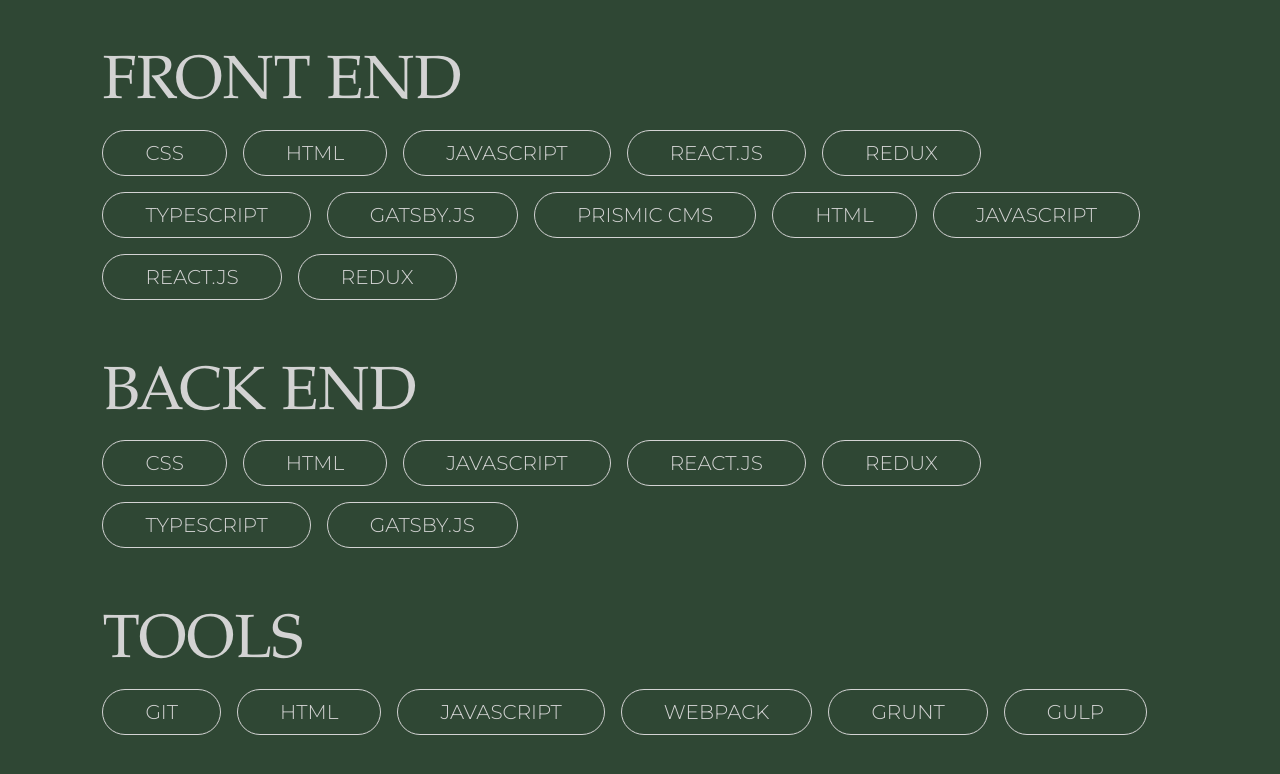
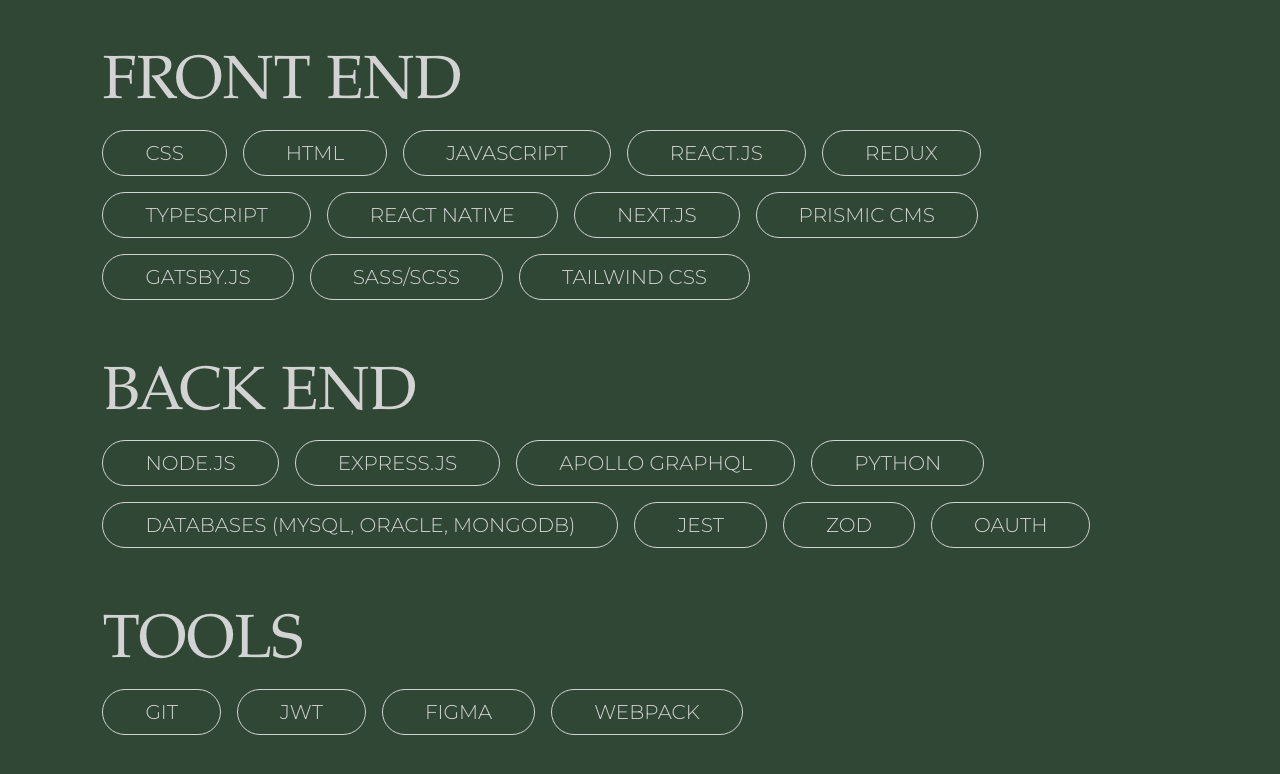
Before and after one commit to ColeInc/personal-portfolio-nextjs, a Next.js app: page /about in a window 1280 px wide. Shown: the part 1803-2577 px from the top of the page. Built offline with nearby package versions, Linux system fonts and the light colour scheme.

Commit message:
RotateArcText missing style glitch patch

```diff
--- a/components/about/TechStack.tsx
+++ b/components/about/TechStack.tsx
@@ -12,21 +12,30 @@
             "react.js",
             "redux",
             "typescript",
+            "react native",
+            "next.js",
+            "prismic CMS",
             "gatsby.js",
-            "prismic CMS",
-            "html",
-            "javascript",
-            "react.js",
-            "redux",
+            "SASS/SCSS",
+            "Tailwind CSS",
         ],
     },
     {
         name: "Back End",
-        techList: ["css", "html", "javascript", "react.js", "redux", "typescript", "gatsby.js"],
+        techList: [
+            "node.js",
+            "express.js",
+            "Apollo GraphQL",
+            "Python",
+            "databases (MySQL, Oracle, MongoDB)",
+            "Jest",
+            "Zod",
+            "OAuth",
+        ],
     },
     {
         name: "Tools",
-        techList: ["git", "html", "javascript", "webpack", "grunt", "gulp"],
+        techList: ["git", "jwt", "figma", "webpack"],
     },
 ];
 
--- a/components/footer/Footer.tsx
+++ b/components/footer/Footer.tsx
@@ -31,16 +31,28 @@
 
             <div className="flex justify-between items-end w-full bottom-0 px-6 pb-6 sm:px-12 sm:pb-12">
                 <div className="flex flex-col sm:flex-row justify-between sm:w-[35vw] xl:w-[24vw] font-sans text-base sm:text-[21px] font-extralight underline underline-offset-2 sm:underline-offset-4 decoration-[.5px] sm:decoration-1">
-                    <a className="pb-[3px] sm:pb-0 hover:text-secondary-hover-color" href="https://github.com/ColeInc">
+                    <a
+                        className="pb-[3px] sm:pb-0 hover:text-secondary-hover-color"
+                        href="https://github.com/ColeInc"
+                        target="_blank"
+                        rel="noopener noreferrer"
+                    >
                         GITHUB
                     </a>
                     <a
                         className="pb-[3px] sm:pb-0 hover:text-secondary-hover-color"
                         href="https://linkedin.com/in/cole-mcconnell"
+                        target="_blank"
+                        rel="noopener noreferrer"
                     >
                         LINKEDIN
                     </a>
-                    <a className=" hover:text-secondary-hover-color" href="https://twitter.com/developer_cole">
+                    <a
+                        className=" hover:text-secondary-hover-color"
+                        href="https://twitter.com/developer_cole"
+                        target="_blank"
+                        rel="noopener noreferrer"
+                    >
                         TWITTER
                     </a>
                 </div>
--- a/components/landingPage/SelectedWorksItem.tsx
+++ b/components/landingPage/SelectedWorksItem.tsx
@@ -18,7 +18,7 @@
     );
 
     return (
-        <div className="flex justify-between pt-4 pb-3 md:py-6 border-t border-secondary-color group hover:border-secondary-hover-color hover:text-secondary-hover-color hover:fill-secondary-hover-color highlight-top-border last:border-b last:border-secondary-color last:hover:border-b cursor-pointer">
+        <div className="flex justify-between pt-4 pb-3 md:py-6 border-t border-secondary-color group hover:border-secondary-hover-color hover:text-secondary-hover-color hover:fill-secondary-hover-color highlight-top-border last:border-b last:border-secondary-color last:hover:border-b">
             <div className="flex flex-col justify-between md:pr-6 w-full">
                 <h1 className="text-3xl sm:text-[40px] xl:text-6xl group-hover:!font-gray-300 !leading-[.75] md:pb-6">
                     {props.data.name.toUpperCase()}
--- a/components/navBar/NavBar.tsx
+++ b/components/navBar/NavBar.tsx
@@ -1,5 +1,4 @@
 import Link from "next/link";
-import Image from "next/image";
 import { useState } from "react";
 import Theme from "../../models/Theme";
 import { themeColors } from "../../styles/themeColors";
--- a/components/projects/ProjectItem.tsx
+++ b/components/projects/ProjectItem.tsx
@@ -18,7 +18,7 @@
     );
 
     return (
-        <div className="flex justify-between pt-4 pb-3 md:py-8 xl:py-14 border-t border-secondary-color group hover:border-secondary-hover-color hover:text-secondary-hover-color hover:fill-secondary-hover-color highlight-top-border last:border-b last:border-secondary-color last:hover:border-b cursor-pointer">
+        <div className="flex justify-between pt-4 pb-3 md:py-8 xl:py-14 border-t border-secondary-color group hover:border-secondary-hover-color hover:text-secondary-hover-color hover:fill-secondary-hover-color highlight-top-border last:border-b last:border-secondary-color last:hover:border-b">
             <div className="flex flex-col justify-start w-full md:pr-6">
                 <div className="flex flex-row justify-between md:justify-start items-end">
                     <div className="flex-col">
--- a/components/ui/RotateArcText.tsx
+++ b/components/ui/RotateArcText.tsx
@@ -1,4 +1,4 @@
-import React, { useEffect, useRef, useState } from "react";
+import React, { useEffect, useRef } from "react";
 
 const RotateArcText: React.FC<{
     text: string;
@@ -14,8 +14,9 @@
     // as user scrolls, assign the corresponding window.pageYOffset equal to the transform rotate css style on the arched text circle:
     useEffect(() => {
         const onScroll = () => {
-            window.addEventListener("scroll", function () {
-                spinnerRef.current.style.transform = "rotate(-" + window.pageYOffset / rotationSpeed + "deg)";
+            requestAnimationFrame(() => {
+                const rotation = window.pageYOffset / rotationSpeed;
+                spinnerRef.current.style.transform = `rotate(${rotation}deg)`;
             });
         };
         window.removeEventListener("scroll", onScroll);
--- a/pages/about/index.tsx
+++ b/pages/about/index.tsx
@@ -4,6 +4,7 @@
 import TechStack from "../../components/about/TechStack";
 import Footer from "../../components/footer/Footer";
 import Layout from "../../components/layout/Layout";
+import NavBar from "../../components/navBar/NavBar";
 
 const About = () => {
     return (
--- a/pages/index.tsx
+++ b/pages/index.tsx
@@ -7,7 +7,7 @@
 
 export default function Home() {
     return (
-        <div className="overflow-hidden">
+        <div>
             <Head>
                 <title>Cole McConnell</title>
                 <meta name="description" content="Cole McConnell's Personal Web Portfolio 🌱" />
--- a/pages/work/index.tsx
+++ b/pages/work/index.tsx
@@ -30,7 +30,7 @@
     },
     {
         mainHeading: "Mosa",
-        subHeading: "Twitter Management Dashboard",
+        subHeading: "LIFE PLANNER",
         description: `Lorem ipsum dolor sit amet, consectetur adipiscing elit, sed do eiusmod tempor incididunt ut labore et dolore magna aliqua. Ut enim ad minim veniam, quis nostrud exercitation ullamco laboris nisi ut aliquip ex ea commodo consequat.
 
         Duis aute irure dolor in reprehenderit in voluptate velit esse cillum dolore eu fugiat nulla pariatur. Excepteur sint occaecat.
@@ -62,7 +62,7 @@
             </Head>
             <Layout>
                 <>
-                    <div className="flex flex-col text-transparent text-[72px] sm:text-20xl xl:text-[268px] text-stroke-sm xl:text-stroke-md !leading-[.75] mx-8 md:mx-16 pt-16 md:pt-20 xl:pt-8 pb-28 md:pb-28 xl:pb-28">
+                    <div className="flex flex-col text-transparent text-[72px] sm:text-20xl xl:text-[268px] text-stroke-sm xl:text-stroke-md !leading-[.75] mx-8 md:mx-16 pt-16 md:pt-20 xl:pt-20 pb-28 md:pb-28 xl:pb-28">
                         <h1 className="">PREVIOUS</h1>
                         <h1 className="self-end">WORKS</h1>
                     </div>
--- a/styles/globals.css
+++ b/styles/globals.css
@@ -21,8 +21,8 @@
         Droid Sans, Helvetica Neue, sans-serif;
     background: var(--main-background-color);
     color: var(--secondary-color);
-    overflow-x: hidden;
-    -ms-overflow-style: none; /* IE and Edge */
+    /* overflow-x: hidden;
+    -ms-overflow-style: none; IE and Edge */
     scrollbar-width: none; /* Firefox */
 }
 
```
